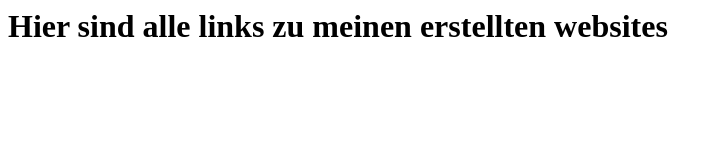
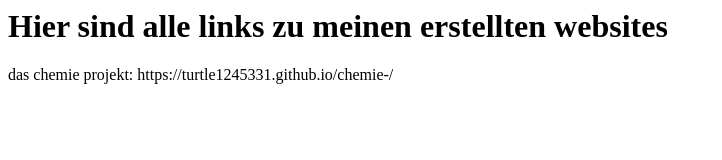
Before and after one commit to TURTLE1245331/TURTLES-website-hub, a plain HTML site: page index.html in a window 1280 px wide. Shown: the whole page, without its empty margins (0-722 px from the left). Drawn offline with Linux system fonts and the light colour scheme.

Commit message:
Add project link to index.html

```diff
--- a/index.html
+++ b/index.html
@@ -1,5 +1,7 @@
 <html>
     <body>
         <h1> Hier sind alle links zu meinen erstellten websites </h1>
+        <p> das chemie projekt: https://turtle1245331.github.io/chemie-/
     </body>
+
 </html>
```
